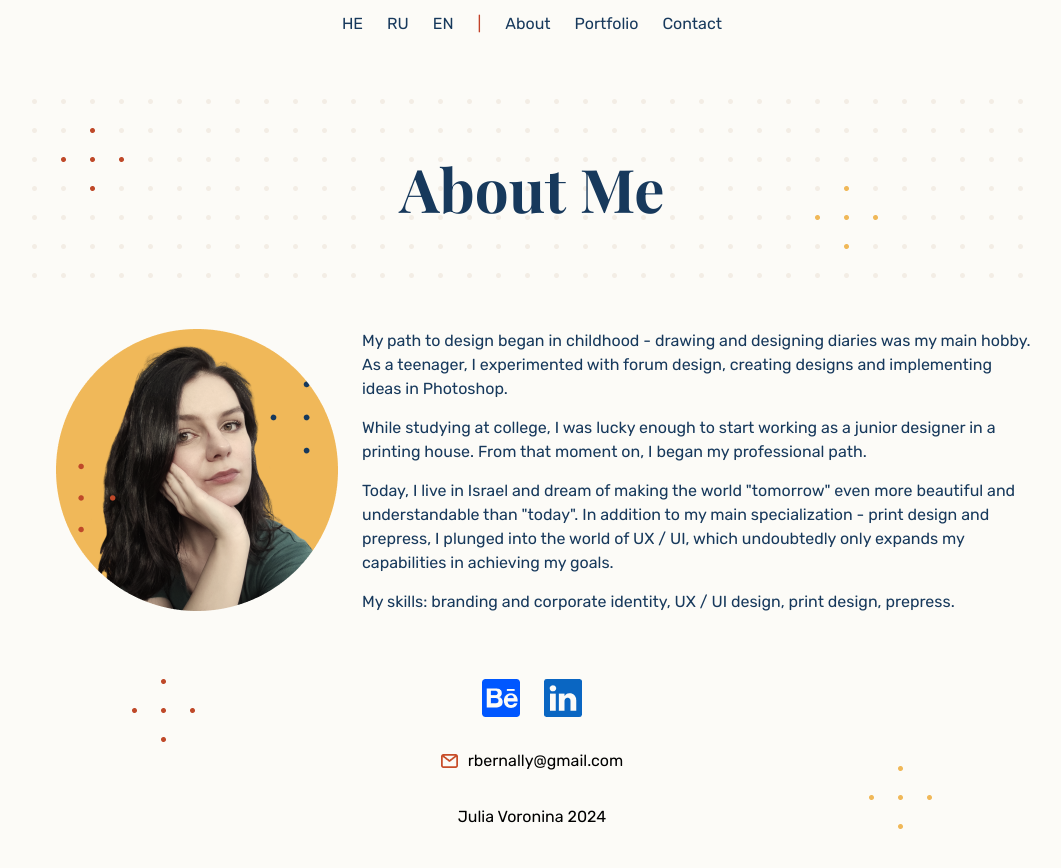
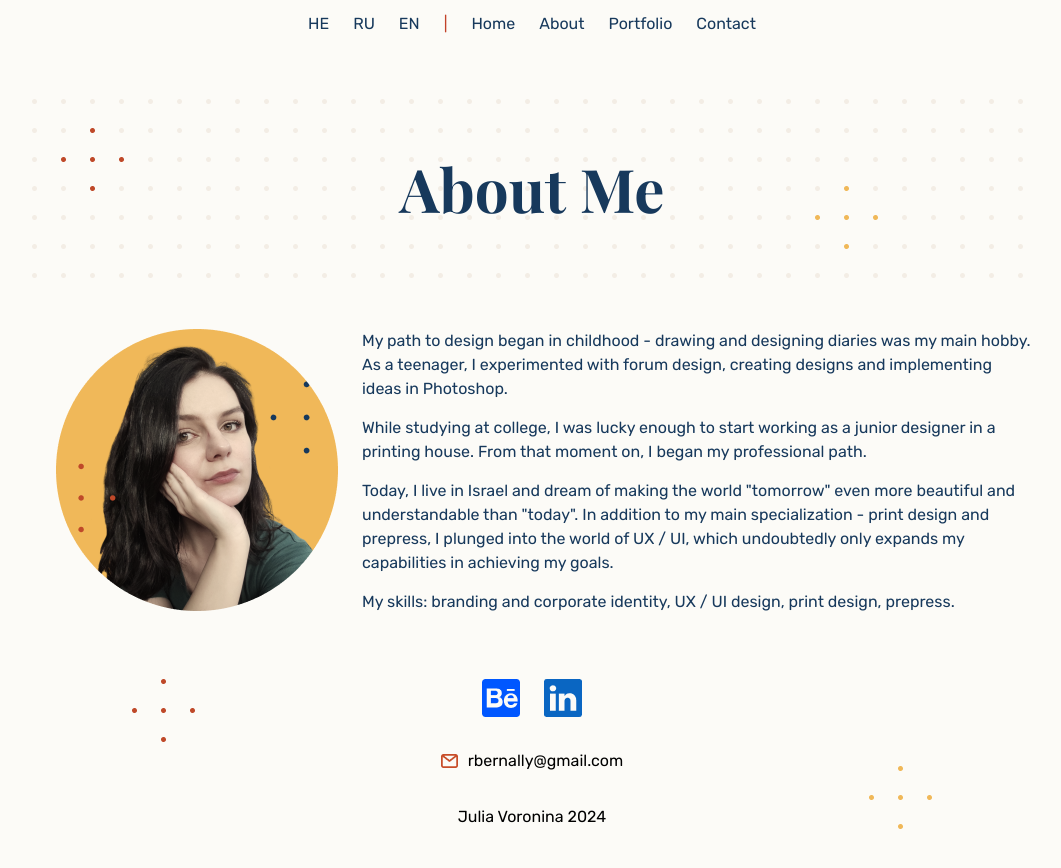
Before and after one commit to WebyCreatorsTeam/julia-designer, a Next.js app: page /en/about in a window 1280 px wide. Shown: the top 868 px of the page, without its empty margins (108-1169 px from the left). Built offline with nearby package versions, Linux system fonts and the light colour scheme.

Commit message:
navbar button

```diff
--- a/app/[lang]/components/Navbar/Navbar.tsx
+++ b/app/[lang]/components/Navbar/Navbar.tsx
@@ -10,6 +10,7 @@ const Navbar = async ({ lang }: { lang: string }) => {
     <nav>
       <LocalSwitcher />
       <span>|</span>
+      <Link href={`/${lang}`}>{dict.navbar.links.home}</Link>
       <Link href={`/${lang}/about`}>{dict.navbar.links.about}</Link>
       <Link href={`/${lang}`}>{dict.navbar.links.portfolio}</Link>
       <Link href={`/${lang}`}>{dict.navbar.links.contact}</Link>
--- a/app/[lang]/globals.css
+++ b/app/[lang]/globals.css
@@ -89,7 +89,7 @@ nav span {
 
 .projectItem h2 {
   font-size: 24px;
-  margin: 24px 0 0 24px;
+  margin: 24px 24px 0 24px;
   font-weight: 700;
   color: #efb758;
 }
@@ -97,7 +97,7 @@ nav span {
 .projectItem p {
   line-height: 1.5;
   font-size: 20px;
-  margin: 24px 0 0 24px;
+  margin: 24px 24px 0 24px;
   color: #ffffff;
 }
 
--- a/dictionaries/en.json
+++ b/dictionaries/en.json
@@ -1,6 +1,7 @@
 {
     "navbar":{
         "links":{
+            "home": "Home",
             "about":"About",
             "portfolio":"Portfolio",
             "contact":"Contact"
--- a/dictionaries/he.json
+++ b/dictionaries/he.json
@@ -1,6 +1,7 @@
 {
     "navbar":{
         "links":{
+            "home": "דף הבית",
             "about":"אודות",
             "portfolio":"פורטפוליו",
             "contact":"יצירת קשר"
--- a/dictionaries/ru.json
+++ b/dictionaries/ru.json
@@ -1,6 +1,7 @@
 {
     "navbar": {
         "links": {
+            "home": "Главная",
             "about": "Обо мне",
             "portfolio": "Портфолио",
             "contact": "Контакты"
@@ -16,28 +17,28 @@
             "desc": "Сайт для ногтей",
             "url": "https://anastasiya-ganeeva.netlify.app",
             "image": "https://res.cloudinary.com/dotkmogck/image/upload/v1727961618/port/ouqjraoeytxq10ihydyw.png",
-            "urlText":"Смотреть проект"
+            "urlText": "Смотреть проект"
         },
         {
             "title": "Сайт для преподавателя программирования Web Learning",
             "desc": "Многостраничный сайт, включающий в себя так же дешборд. Имеет дневную и ночную темы для удобства использования.",
             "url": "",
             "image": "https://res.cloudinary.com/dotkmogck/image/upload/v1727961618/port/b5ply2jvpxys0b2jkizt.png",
-            "urlText":"Смотреть проект"
+            "urlText": "Смотреть проект"
         },
         {
             "title": "Обложка",
             "desc": "Книжка это всегда хорошо",
             "url": "",
             "image": "https://res.cloudinary.com/dotkmogck/image/upload/v1727961618/port/psjyatq4bhshr45xnz1q.png",
-            "urlText":"Смотреть проект"
+            "urlText": "Смотреть проект"
         },
         {
             "title": "Фитаняшка",
             "desc": "Телечка которая чемуто обучает в фитнесе",
             "url": "https://sharon-fitness.vercel.app",
             "image": "https://res.cloudinary.com/dotkmogck/image/upload/v1727961618/port/awxexf2mwrarwiu79sj0.png",
-            "urlText":"Смотреть проект"
+            "urlText": "Смотреть проект"
         }
     ]
 }
```
